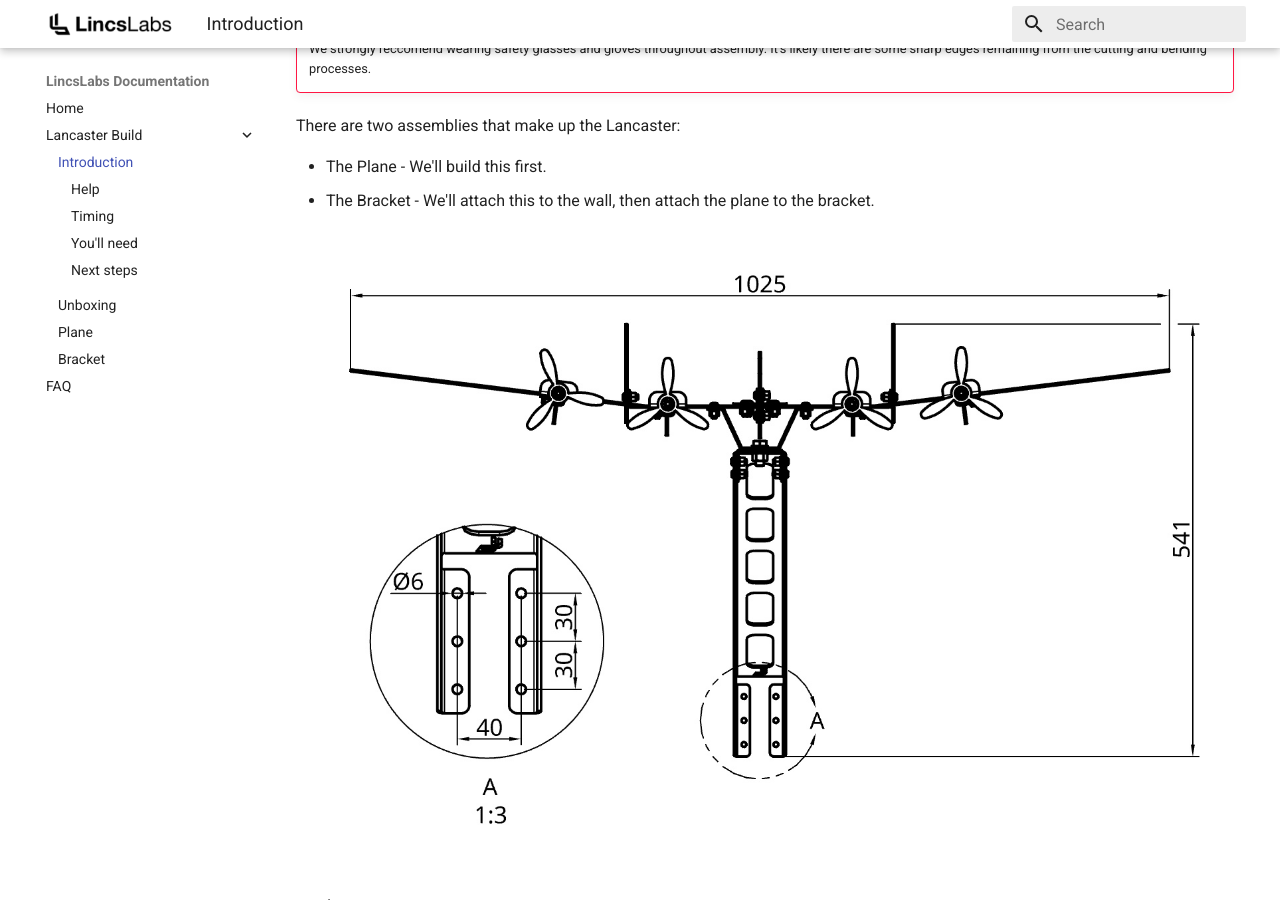
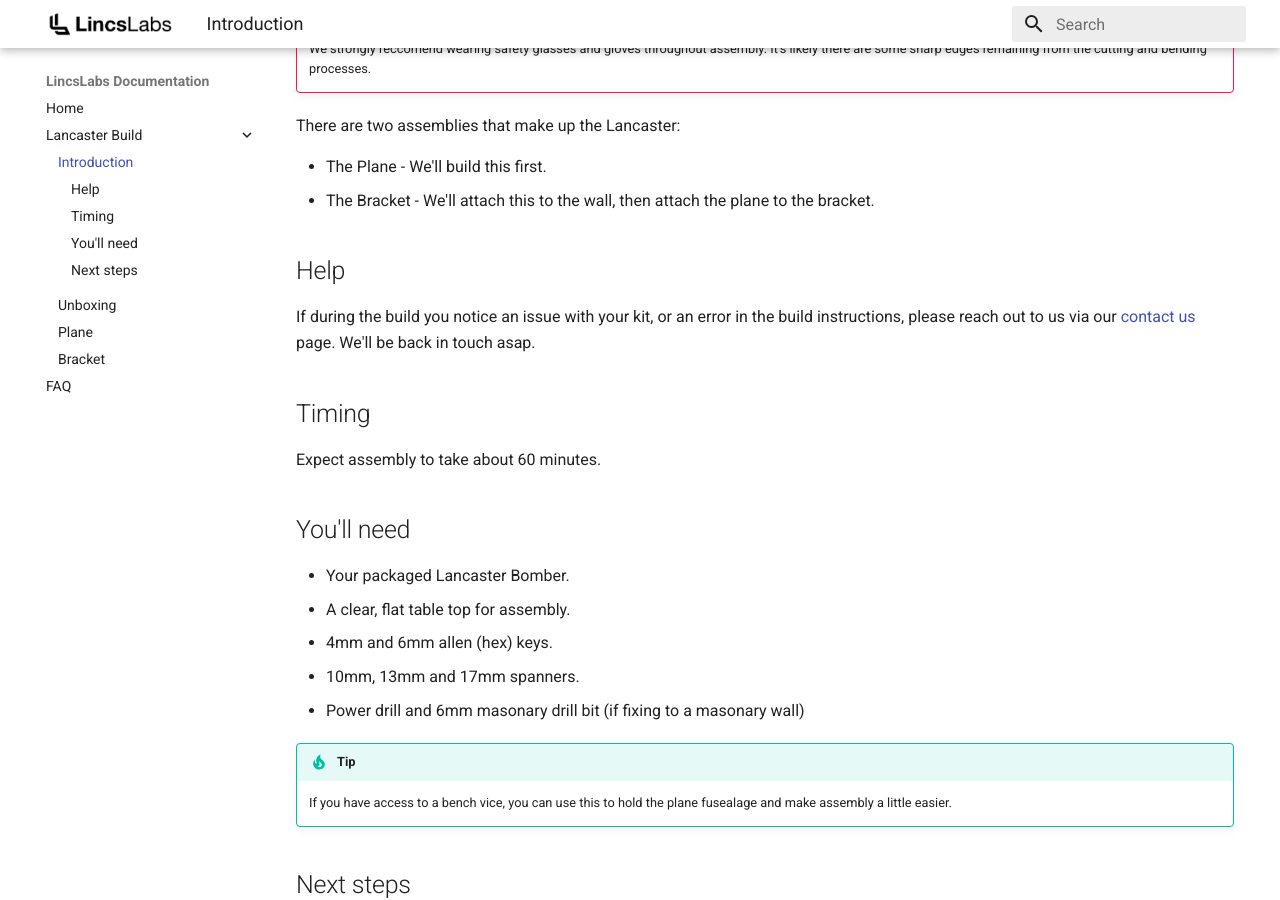
Before and after one commit to LincsLabs/docs, an MkDocs documentation site: the page built from docs/lancaster.md, in a window 1280 px wide and 900 px high, scrolled down 320 px. Built offline with MkDocs 1.6.1 and Material for MkDocs 9.7.7, drawn with Linux system fonts in a browser that asks for light colours.

Commit message:
Update to content

```diff
--- a/docs/lancaster.md
+++ b/docs/lancaster.md
@@ -14,8 +14,6 @@
 
 - The Plane - We'll build this first.
 - The Bracket - We'll attach this to the wall, then attach the plane to the bracket.
-
-![Image title](lancaster/photos/Drawing.jpeg)
 
 ## Help
 
```
